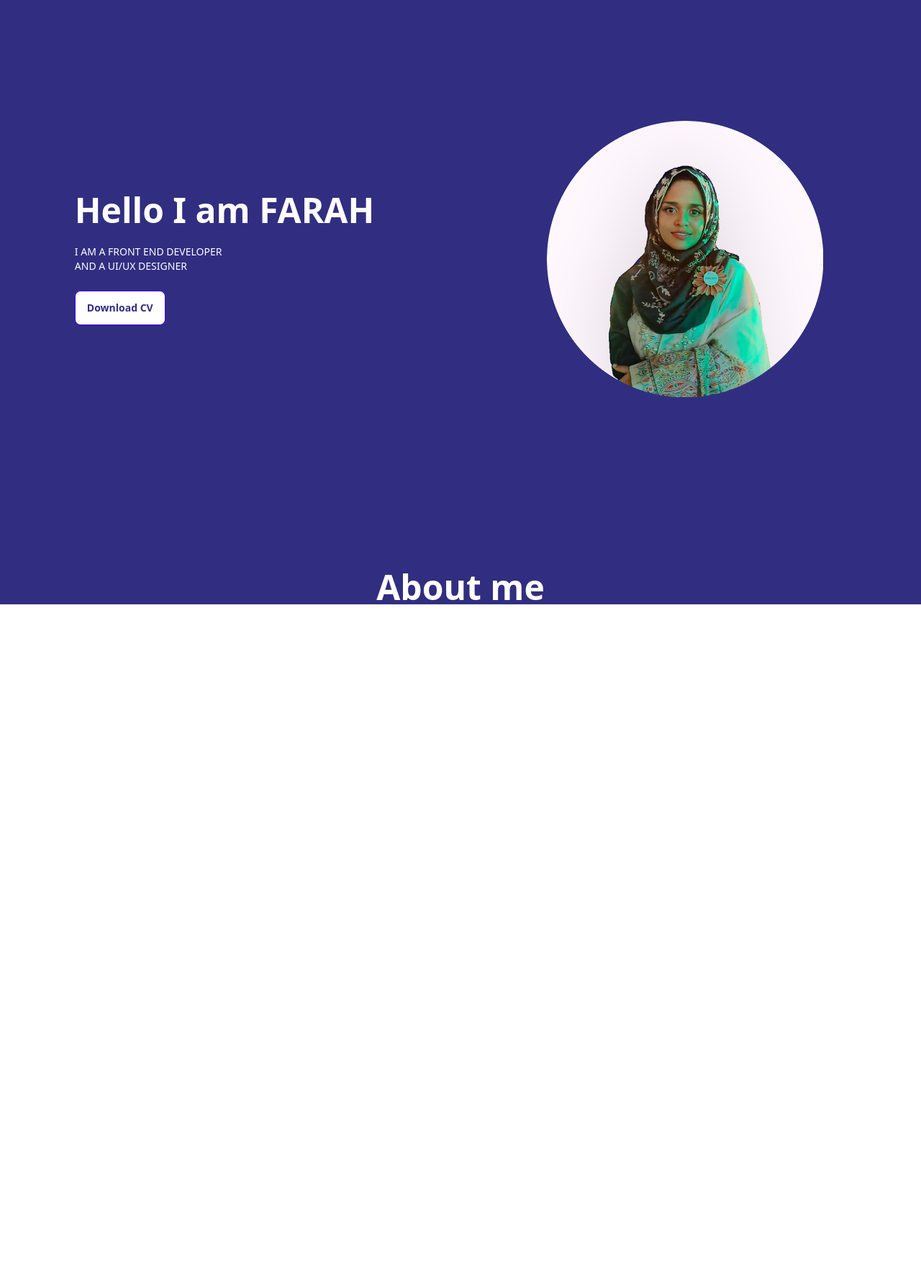
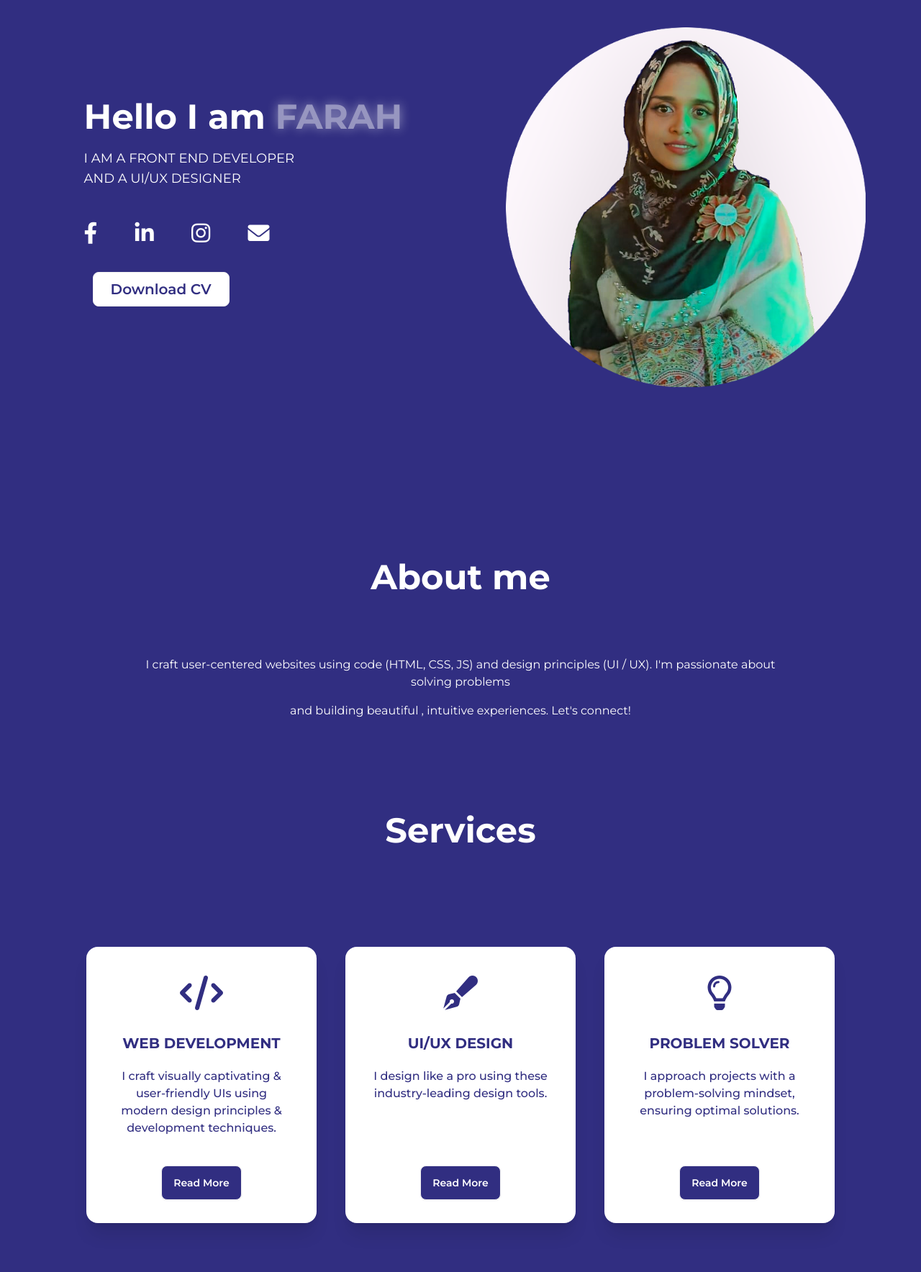
Before and after one commit to Syeda-Farah/my-portfolio, a plain HTML site: page index.html in a window 1280 px wide. Shown: the part 200-1968 px from the top of the page at 72% size. Before the commit the page ends 1048 px from the top, so only its background shows below. Drawn offline with nearby package versions, Linux system fonts and the light colour scheme.

Commit message:
my second changes

```diff
--- a/index.html
+++ b/index.html
@@ -4,17 +4,18 @@
     <meta charset="UTF-8">
     <meta name="viewport" content="width=device-width, initial-scale=1.0">
     <title>Document</title>
+    <link rel="stylesheet" href="./style/style.css">
     <link href="https://cdn.jsdelivr.net/npm/daisyui@4.11.1/dist/full.min.css" rel="stylesheet" type="text/css" />
 <script src="https://cdn.tailwindcss.com"></script>
 <link rel="preconnect" href="https://fonts.googleapis.com">
 <link rel="preconnect" href="https://fonts.gstatic.com" crossorigin>
 <link href="https://fonts.googleapis.com/css2?family=Montserrat:ital,wght@0,100..900;1,100..900&display=swap" rel="stylesheet">
-
+<link rel="stylesheet" href="https://cdnjs.cloudflare.com/ajax/libs/font-awesome/6.0.0-beta3/css/all.min.css">
 </head>
 <body>
-    <section class="nav-bar">
+    <section class="nav-bar m-0">
 
-        <div class="navbar bg-indigo-900">
+        <div class="navbar bg-indigo-900 lg:pl-44 pt-5">
             <div class="navbar-start">
               <div class="dropdown">
                 <div tabindex="0" role="button" class="btn btn-ghost lg:hidden">
@@ -29,10 +30,10 @@
                   <li><a>contact</a></li>
                 </ul>
               </div>
-              <a class="btn btn-ghost text-xl text-white m-12">PORTFOLIO</a>
+              <a class="portfolio text-2xl font-monsterrat font-semibold text-white ">PORTFOLIO</a>
             </div>
             <div class="navbar-center hidden lg:flex text-white">
-              <ul class="menu menu-horizontal px-1 text-lg ">
+              <ul class=" pl-11 menu menu-horizontal px-3 text-lg ">
                 <li><a>home</a></li>
                 <li> <a>about</a> </li>
                 <li><a>services</a></li>
@@ -44,22 +45,80 @@
 
 
     </section>
-    <section class="hero">
-        <div class="hero min-h-screen bg-indigo-900">
+    <section class="hero m-0">
+        <div class="hero lg:min-h-screen bg-indigo-900">
             <div class="hero-content flex-col-reverse lg:flex-row-reverse">
-              <img src="./media/imageedit_3_6382098670.png"  class="h-96 w-96 m-8"/>
-              <div class="mr-48 ">
-                <h1 class="text-xl lg:text-5xl font-bold text-white ">Hello I am FARAH</h1>
-                <p class="py-6 text-white text-sm">I AM A FRONT END DEVELOPER <br> AND A UI/UX DESIGNER</p>
-                <button class="btn btn-primary bg-white text-indigo-900 ">Download CV</button>
+              <img id="my-image" src="./media/my-portfolio-img.png"  />
+              <div class="lg:mr-32 m-10">
+                <h1 class="text-3xl lg:text-5xl font-bold text-white font-monsterrat  ">Hello I am <span class="animate-pulse" >FARAH</span></h1>
+                <p class="py-5 text-white lg:text-lg text-base font-monsterrat">I  AM  A  FRONT  END  DEVELOPER <br> AND  A  UI/UX  DESIGNER</p>
+             <div class="py-6">
+              <a href="https://www.facebook.com/farhat.Hridi"target="_blank" rel="noopener noreferrer"><i  class="text-3xl pr-6 fa-brands text-white fa-facebook-f"></i></a>
+              <a href="https://www.linkedin.com/in/syeda-farah" target="_blank" rel="noopener noreferrer"><i class="text-3xl px-6 fa-brands  text-white fa-linkedin-in"></i></a>
+              <a href="https://www.instagram.com/syedafarah776?igsh=aXBqa3pzYnVzMTNh" target="_blank" rel="noopener noreferrer"><i class="text-3xl px-6 fa-brands  text-white fa-instagram"></i> </a>
+              <a href="mailto:syedafarah776@gmail.com"> <i class="text-3xl px-6 fa-solid  text-white fa-envelope"></i></a>
+
+             </div>
+             <a href="https://drive.google.com/file/d/1Gm5-9wFfhWtRiicoPnmoIBRGVMdhcvRS/view?usp=sharing" target="_blank" rel="noopener noreferrer" > <button class="btn bg-white text-indigo-900 items-center font-monsterrat text-xl px-6 m-3">Download CV</button></a>
+
               </div>
             </div>
           </div>
     </section>
+    <!-- about me -->
     <section class="about-me bg-indigo-900">
-        <h1 class="text-5xl font-bold text-white text-center pt-8">About me</h1>
+        <h1 class="text-5xl font-bold text-white text-center py-20 font-monsterrat translate-y-2.5">About me</h1>
+        <h6 class="text-white px-48 py-4 text-center font-monsterrat">I  craft  user-centered  websites  using  code  (HTML,  CSS,  JS)  and  design  principles  (UI / UX). I'm  passionate  about  solving  problems </h6> <h6 class="text-white px-48 pb-10 text-center font-monsterrat" >and  building  beautiful ,  intuitive  experiences.  Let's  connect!
+        </h6>
 
-
+    </section>
+    <!-- services -->
+    <section class="services  bg-indigo-900 ">
+      <h1 class=" py-20  text-5xl font-bold text-white text-center  font-monsterrat translate-y-2.5">Services</h1>
+<!-- cards section  -->
+ <div class="flex py-12 justify-center">
+  <div>
+    <!-- card-1 -->
+    <div class="card bg-base-100 w-80 h-96 shadow-xl m-5">
+      <figure class="px-10 pt-10">
+        <i class="fa-solid fa-code text-5xl  text-indigo-900"></i>
+      </figure>
+      <div class="card-body items-center text-center">
+        <h2 class="card-title font-monsterrat text-xl text-indigo-900 font-bold">WEB DEVELOPMENT</h2>
+        <p class="font-monsterrat  text-indigo-900 font-medium p-3">I craft visually captivating & user-friendly UIs using modern design principles & development techniques.</p>
+        <div class="card-actions">
+          <button class="btn  bg-indigo-900 text-white font-monsterrat ">Read More</button>
+        </div>
+      </div>
+    </div>
+   </div>
+   <!-- card-2 -->
+   <div class="card bg-base-100 w-80 shadow-xl m-5 h-96">
+    <figure class="px-10 pt-10">
+      <i class="fa-solid fa-pen-fancy text-5xl  text-indigo-900"></i>
+    </figure>
+    <div class="card-body items-center text-center">
+      <h2 class="card-title font-monsterrat text-xl text-indigo-900 font-bold">UI/UX DESIGN</h2>
+      <p class="font-monsterrat  text-indigo-900 font-medium py-3 pb-0 m-0">I design like a pro using these industry-leading design tools.</p>
+      <div class="card-actions">
+        <button class="btn  bg-indigo-900 text-white font-monsterrat m-0">Read More</button>
+      </div>
+    </div>
+  </div>
+  <!-- card-3 -->
+  <div class="card bg-base-100 w-80 shadow-xl m-5 h-96">
+    <figure class="px-10 pt-10">
+      <i class="fa-regular fa-lightbulb text-5xl  text-indigo-900"></i>
+    </figure>
+    <div class="card-body items-center text-center">
+      <h2 class="card-title card-title font-monsterrat text-xl text-indigo-900 font-bold">PROBLEM SOLVER</h2>
+      <p class="font-monsterrat  text-indigo-900 font-medium py-3 pb-0 m-0">I approach projects with a problem-solving mindset, ensuring optimal solutions.</p>
+      <div class="card-actions">
+        <button class="btn  bg-indigo-900 text-white font-monsterrat m-0">Read More</button>
+      </div>
+    </div>
+  </div>
+ </div>
     </section>
 
 </body>
--- a/style/style.css
+++ b/style/style.css
@@ -0,0 +1,13 @@
+.font-monsterrat{
+    font-family: "Montserrat", sans-serif;
+}
+.hero span {
+    text-shadow:0 0 15px rgb(255, 255, 255);
+        }
+        #my-image{
+           max-height: 500px;
+            width: 500px;
+        }
+        .portfolio{
+            text-shadow: 2px 2px 0 #4504b7;;
+        }
```
Also changed, not shown: tailwind.config.js (added, +8 -0 lines), media/my-portfolio-img.png (added).
